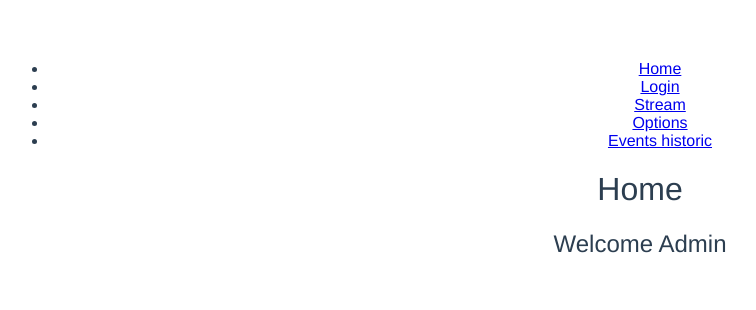
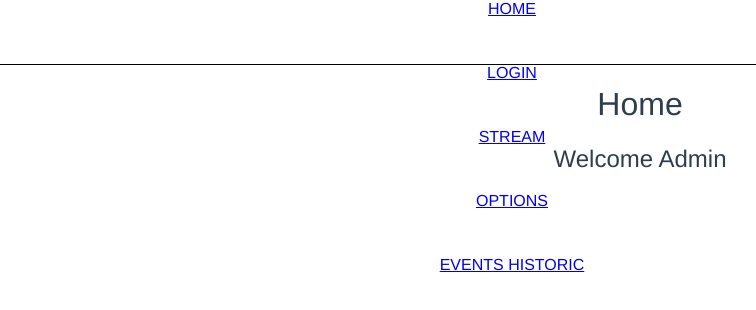
Before and after one commit to Dauliac/knockknock, a Vue app in the folder webui/: page / in a window 1280 px wide. Shown: the top 310 px of the page, without its empty margins (0-756 px from the left). Built offline with nearby package versions, Linux system fonts and the light colour scheme.

Commit message:
broken from pm

```diff
--- a/webui/package.json
+++ b/webui/package.json
@@ -11,6 +11,7 @@
   },
   "dependencies": {
     "axios": "^0.18.0",
+    "normalize.css": "^8.0.0",
     "vue": "^2.5.2",
     "vue-router": "^3.0.1"
   },
--- a/webui/src/App.vue
+++ b/webui/src/App.vue
@@ -6,7 +6,10 @@
 </template>
 
 <script>
-import Navbar from './components/Navbar'
+import 'normalize.css';
+import './assets/css/helper.css';
+import Navbar from './components/Navbar';
+
 export default {
   name: 'App',
   components: {
@@ -22,6 +25,5 @@ export default {
   -moz-osx-font-smoothing: grayscale;
   text-align: center;
   color: #2c3e50;
-  margin-top: 60px;
 }
 </style>
--- /dev/null
+++ b/webui/src/assets/css/helper.css
@@ -0,0 +1,15 @@
+.d-flex {
+  display: flex;
+}
+.justify-center {
+  justify-content: center;
+}
+.align-center {
+  align-items: center;
+}
+.flex-row {
+  flex-direction: row;
+}
+.flex-column {
+  flex-direction: column;
+}
--- a/webui/src/components/Navbar.vue
+++ b/webui/src/components/Navbar.vue
@@ -44,5 +44,21 @@ export default {
 </script>
 
 <style scoped>
-
+nav {
+  background-color: white;
+  height: 64px;
+  text-transform: uppercase;
+  border-bottom: 1px solid black;
+}
+ul {
+  list-style: none;
+  margin: 0;
+  padding: 0;
+  height: 100%;
+  width: 80%;
+}
+ul li {
+  height: 100%;
+  width: 100%;
+}
 </style>
--- /dev/null
+++ b/webui/src/components/UserForm.vue
@@ -0,0 +1,59 @@
+<template>
+  <div class="test">
+    <div class="container">
+      <form class="form">
+        <input class="form_field" id="email" type="email" name="email" v-model="user.email"/>
+        <input class="form_field" id="password" type="password" name="password" v-model="user.password"/>
+        <button class="btn" type="submit" id="login-button">Login</button>
+      </form>
+    </div>
+  </div>
+</template>
+
+<script>
+export default {
+  name: "UserForm",
+  props: ['user']
+}
+</script>
+
+<style scoped>
+  .test{
+    height: 800px;
+  }
+  .container{
+    margin: auto;
+    height:20%;
+    width: 50%;
+    border: 0px solid grey;
+    box-shadow: 5px 5px 5px grey;
+    border-radius: .3em;
+    font-family: 'Anton', sans-serif;
+  }
+  .form_field{
+    display: flex;
+    margin:auto;
+    margin-top:1%;
+    border:0;
+    background-color: rgba(145, 145, 145, 0.281);
+    opacity: 7%;
+    font-family: 'Anton', sans-serif;
+  }
+  .btn{
+    margin-top:2%;
+    width: 50%;
+    height: 50%;
+    border: 0;
+    background-color: black;
+    color:white;
+    border-radius: 0.5em;
+    font-family: 'Anton', sans-serif;
+  }
+  .btn:focus{
+    background-color: red;
+  }
+  .container:hover{
+    background-color:rgba(223, 223, 223, 0.281);
+    color:black;
+  }
+</style>
--- a/webui/src/components/pages/Login.vue
+++ b/webui/src/components/pages/Login.vue
@@ -1,22 +1,19 @@
 <template>
-  <div class="test">
-    <div class="container">
-      <h1>Login</h1>
-      <form class="form">
-        <input class="form_field" type="text" placeholder="Username">
-        <input class="form_field" type="password" placeholder="Password">
-        <button class="btn" type="submit" id="login-button">Login</button>
-      </form>
-    </div>
+  <div>
+    <h1>Login</h1>
+    <user-form :user="user"></user-form>
   </div>
 </template>
 
 <script>
 import axios from 'axios';
+import UserForm from "../UserForm";
 
 export default {
   name: "Login",
-
+  components: {
+    UserForm
+  },
   data() {
     return {
       user: {
@@ -49,42 +46,5 @@ export default {
 </script>
 
 <style scoped>
-  .test{
-    height: 800px;
-  }
-  .container{
-    margin: auto;
-    height:20%;
-    width: 50%;
-    border: 0px solid grey;
-    box-shadow: 5px 5px 5px grey;
-    border-radius: .3em;
-    font-family: 'Anton', sans-serif;
-  }
-  .form_field{
-    display: flex;
-    margin:auto;
-    margin-top:1%;
-    border:0;
-    background-color: rgba(145, 145, 145, 0.281);
-    opacity: 7%;
-    font-family: 'Anton', sans-serif;
-  }
-  .btn{
-    margin-top:2%;
-    width: 50%;
-    height: 50%;
-    border: 0;
-    background-color: black;
-    color:white;
-    border-radius: 0.5em;
-    font-family: 'Anton', sans-serif;
-  }
-  .btn:focus{
-    background-color: red;
-  }
-  .container:hover{
-    background-color:rgba(223, 223, 223, 0.281);
-    color:black;
-  }
+
 </style>
```
Also changed, not shown: webui/src/components/HomePage.vue (deleted, +0 -15 lines), webui/src/components/LoginPage.vue (deleted, +0 -15 lines), 1 other file (tests, documents, lock files or other folders).
